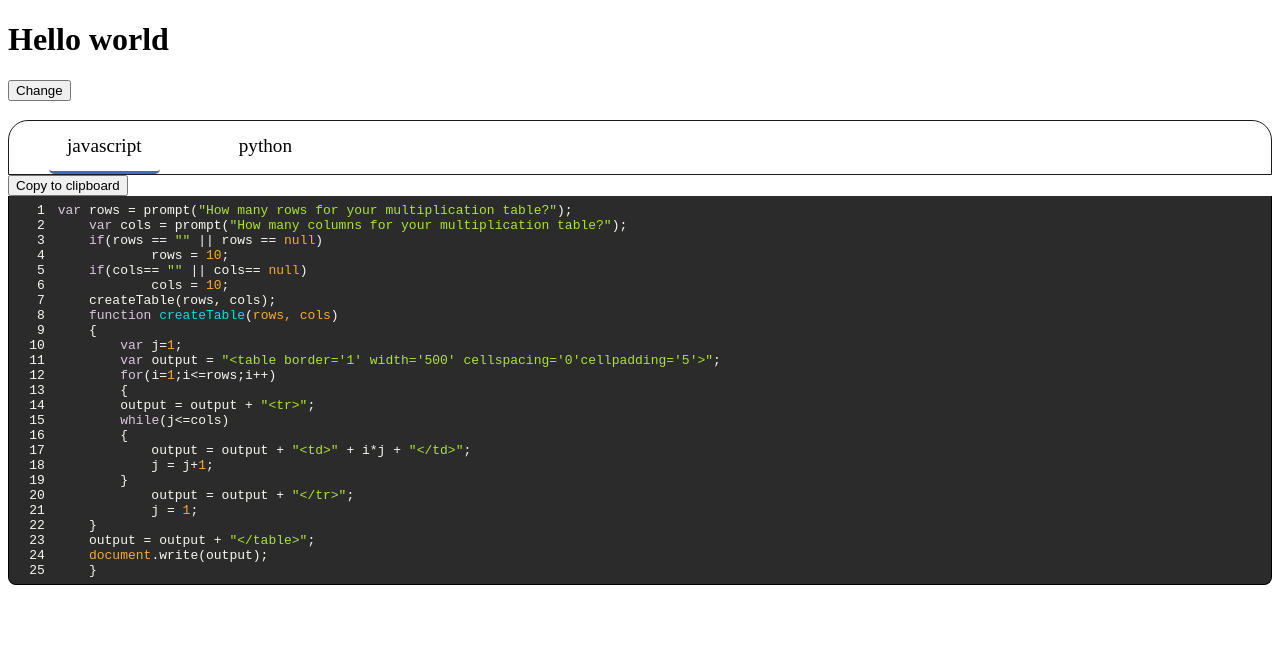
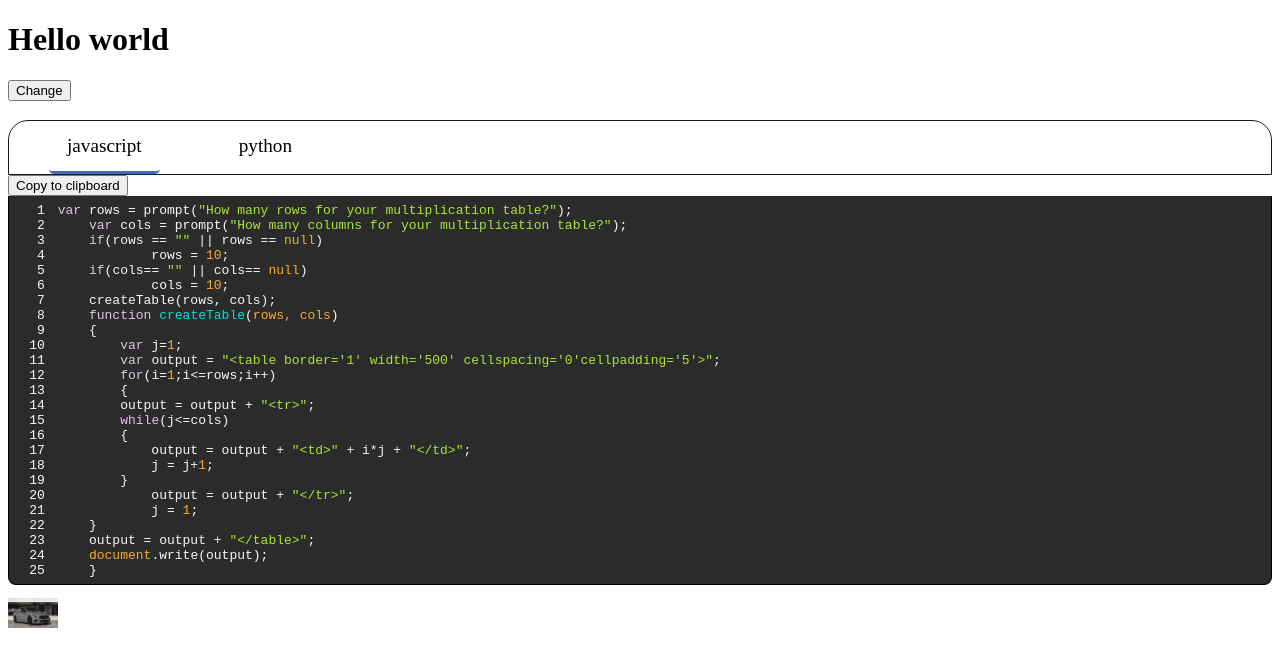
Before and after one commit to ericktec/testingGithubActions, a Next.js app: page / in a window 1280 px wide. Shown: the top 666 px of the page. Built offline with nearby package versions, Linux system fonts and the light colour scheme.

Commit message:
testing images

```diff
--- a/pages/index.js
+++ b/pages/index.js
@@ -3,6 +3,7 @@ import Tab from '../components/Tab';
 import SyntaxHighlighter from 'react-syntax-highlighter';
 import { a11yDark, a11yLight } from "react-syntax-highlighter/dist/cjs/styles/hljs";
 import { useState } from 'react';
+import Image from 'next/image';
 
 const Index = () => {
 
@@ -76,9 +77,11 @@ const Index = () => {
                     </SyntaxHighlighter>
                 </Tab>
             </Tabs>
-
+            <Image width="50%" height="30%" src="/mercedez.jpg" />
         </>
     )
+
+
 }
 
 export default Index;
```
Also changed, not shown: public/mercedez.jpg (added).
